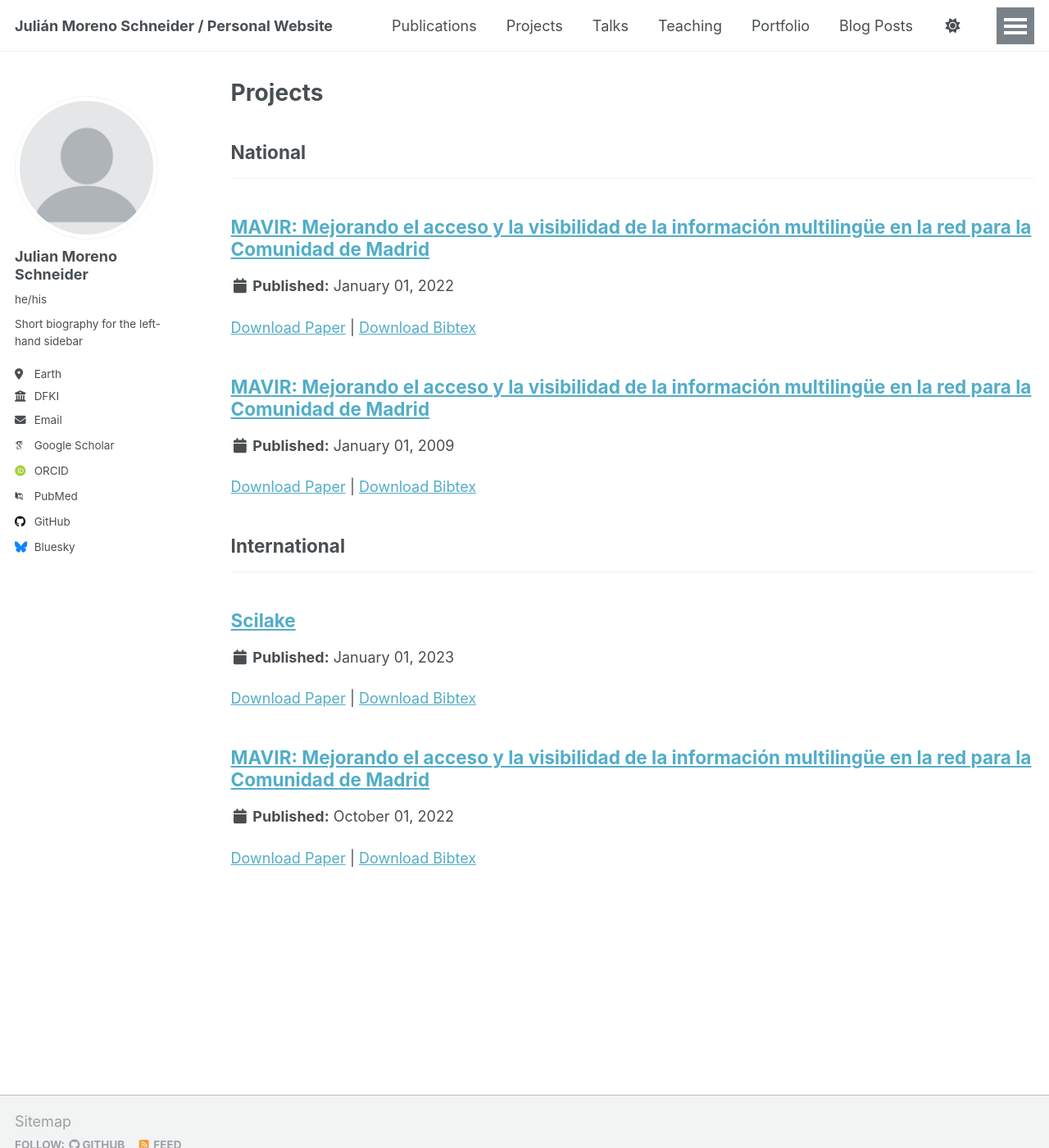
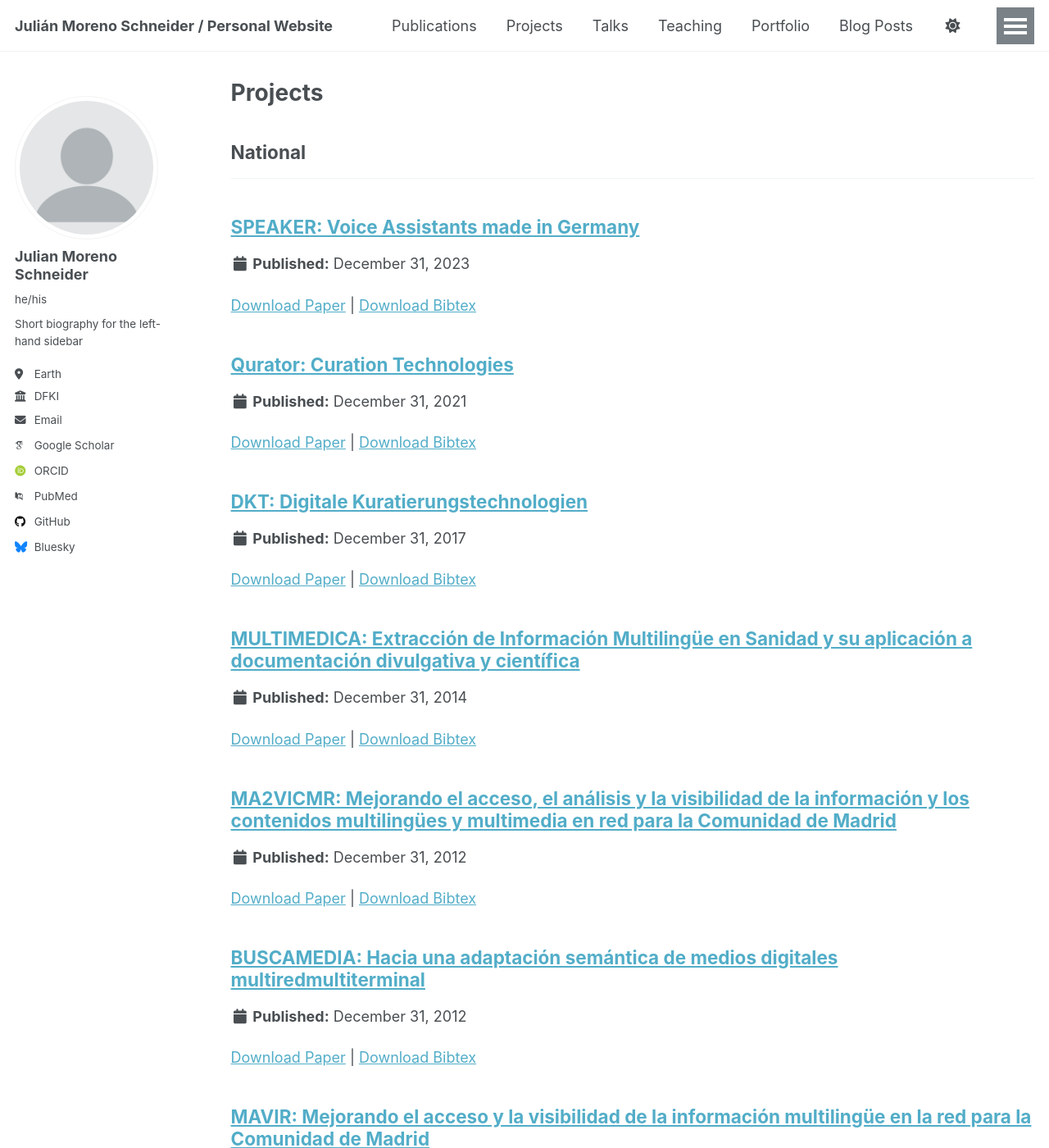
Before and after one commit to jmschnei/jmschnei.github.io, a Jekyll site: the page built from _pages/projects.html, in a window 1280 px wide and 1400 px high. Shown: the whole window at 82% size. Built offline with Jekyll 4.4.1, drawn with Linux system fonts in a browser that asks for light colours; some web fonts are replaced; some of the changed text lies outside the part shown.

Commit message:
Adding new project descriptions.

```diff
--- a/_pages/cv.md
+++ b/_pages/cv.md
@@ -128,28 +128,3 @@ Languages
 * German: Advanced (Conversationally fluent)
 * French: Basic (Basic knowledge)
 * Italian: Very Basic (Basic words and phrases only)
-
-
-
-\cventry{OpenGPT-X}{Large German Language Models}{(BMBF)}{Senior Researcher and developer}{2022-2025}{}
-
-\cventry{SPEAKER}{SPEAKER: Voice Assistants made in Germany}{(BMBF)}{Researcher and developer}{2020-2023}{}
-
-\cventry{ELG}{European Language Grid}{(H2020)}{Consultant}{2019-2022}{}
-
-\cventry{QURATOR}{Qurator: Curation Technologies}{(BMBF)}{Researcher and developer}{2018-2021}{}
-
-\cventry{Lynx}{Building the Legal Knowledge Graph}{(H2020)}{Researcher and developer}{2017-2021}{}
-
-\cventry{DKT}{Digitale Kuratierungstechnologien}{(BMBF)}{Researcher and developer}{2015-2017}{}
-
-\cventry{TRENDMINER}{Large-scale Cross-lingual Trend Mining of Real-time media
-streams}{(FP7-ICT 287863)}{}{}{}
-
-\cventry{MULTIMEDICA}{Extracción de Información Multilingüe en Sanidad y su aplicación a documentación divulgativa y científica}{(TIN2010-20644-C03-01)}{}{}{}
-
-\cventry{MA2VICMR}{Mejorando el acceso, el análisis y la visibilidad de la información y los contenidos multilingües y multimedia en red para la Comunidad de Madrid}{(S2009/TIC-1542)}{}{}{}
-
-\cventry{BUSCAMEDIA}{Hacia una adaptación semántica de medios digitales multiredmultiterminal}{(CEN-20091026)}{}{}{}
-
-\cventry{BRAVO}{Búsqueda de respuestas avanzada multimodal y multilingüe}{(TIN2007-67407-C03-01)}{}{}{}
--- /dev/null
+++ b/_projects/2012-2009-buscamedia.md
@@ -0,0 +1,15 @@
+---
+title: "BUSCAMEDIA: Hacia una adaptación semántica de medios digitales multiredmultiterminal"
+acropnym: "BUSCAMEDIA"
+code: "CEN-20091026"
+collection: "projects"
+category: "national"
+permalink: "/2012-2009-buscamedia"
+excerpt: ""
+date: "2012-12-31"
+start-date: "2012-12-31"
+end-date: "2009-01-01"
+slidesurl: ""
+paperurl: ""
+bibtexurl: ""
+---
--- /dev/null
+++ b/_projects/2012-2009-ma2vicmr.md
@@ -0,0 +1,15 @@
+---
+title: "MA2VICMR: Mejorando el acceso, el análisis y la visibilidad de la información y los contenidos multilingües y multimedia en red para la Comunidad de Madrid"
+acropnym: "MA2VICMR"
+code: "S2009/TIC-1542"
+collection: "projects"
+category: "national"
+permalink: "/2012-2009-ma2vicmr"
+excerpt: ""
+date: "2012-12-31"
+start-date: "2012-12-31"
+end-date: "2009-01-01"
+slidesurl: ""
+paperurl: ""
+bibtexurl: ""
+---
--- /dev/null
+++ b/_projects/2014-2012-multimedica.md
@@ -0,0 +1,15 @@
+---
+title: "MULTIMEDICA: Extracción de Información Multilingüe en Sanidad y su aplicación a documentación divulgativa y científica"
+acropnym: "MULTIMEDICA"
+code: "TIN2010-20644-C03-01"
+collection: "projects"
+category: "national"
+permalink: "/2014-2012-multimedica"
+excerpt: ""
+date: "2014-12-31"
+start-date: "2014-12-31"
+end-date: "2012-01-01"
+slidesurl: ""
+paperurl: ""
+bibtexurl: ""
+---
--- /dev/null
+++ b/_projects/2023-2020-speaker.md
@@ -0,0 +1,16 @@
+---
+title: "SPEAKER: Voice Assistants made in Germany"
+acropnym: "SPEAKER"
+code: ""
+programme: BMWK
+collection: "projects"
+category: "national"
+permalink: "/2023-2020-speaker"
+excerpt: ""
+date: "2023-12-31"
+start-date: "2023-12-31"
+end-date: "2020-01-01"
+slidesurl: ""
+paperurl: ""
+bibtexurl: ""
+---
--- a/_projects/2025-2022-opengptx.md
+++ b/_projects/2025-2022-opengptx.md
@@ -1,14 +1,15 @@
 ---
-title: "MAVIR: Mejorando el acceso y la visibilidad de la información multilingüe en la red para la Comunidad de Madrid"
-acropnym: "MAVIR"
-code: "S-505/TIC/0267"
+title: "OpenGPT-X: Large German Language Models"
+acropnym: "OpenGPT-X"
+code: ""
+programme: BMBF
 collection: "projects"
-category: "national"
+category: "international"
 permalink: "/2025-2022-opengptx"
 excerpt: ""
-date: "2022-01-01"
-start-date: "2022-01-01"
-end-date: "2025-03-31"
+date: "2025-12-31"
+start-date: "2025-12-31"
+end-date: "2022-01-01"
 slidesurl: ""
 paperurl: ""
 bibtexurl: ""
```
Also changed, not shown: _projects/2009-2008-bravo.md (added, +15 -0 lines), _projects/2013-2010-trendminer.md (added, +15 -0 lines), _projects/2017-2015-dkt.md (added, +16 -0 lines), _projects/2021-2017-lynx.md (added, +16 -0 lines), _projects/2021-2018-qurator.md (added, +16 -0 lines), _projects/2022-2019-elg.md (added, +16 -0 lines).
